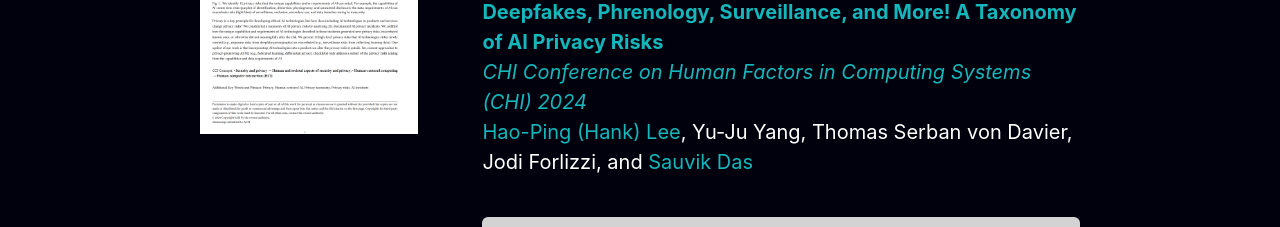
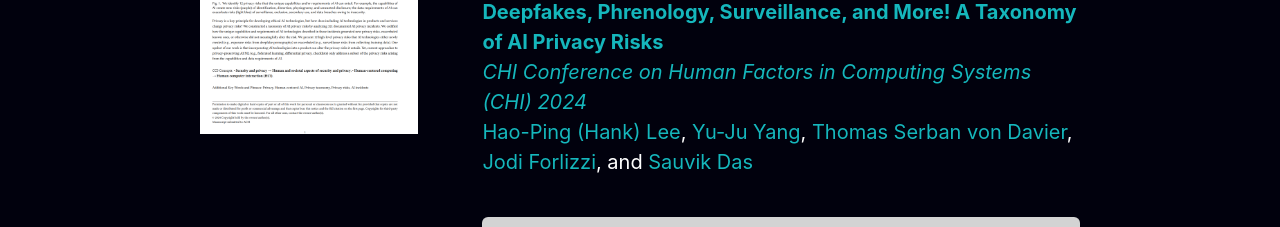
Before and after one commit to hankhplee/aiprivacytaxonomy, a React (Create React App) app: page /#/publication in a window 1280 px wide. Shown: the part 873-1100 px from the top of the page. Built offline with nearby package versions, Linux system fonts and the light colour scheme.

Commit message:
update authors' personal websites

```diff
--- a/src/publication.js
+++ b/src/publication.js
@@ -56,7 +56,7 @@ function Publication() {
           <br/>
           <p><b><a href='https://arxiv.org/abs/2310.07879'>Deepfakes, Phrenology, Surveillance, and More! A Taxonomy of AI Privacy Risks</a></b></p>
           <p><i><a href='https://chi2024.acm.org/'>CHI Conference on Human Factors in Computing Systems (CHI) 2024</a></i></p>
-          <p><a href='https://hankhplee.com/'>Hao-Ping (Hank) Lee</a>, Yu-Ju Yang, Thomas Serban von Davier, Jodi Forlizzi,
+          <p><a href='https://hankhplee.com/'>Hao-Ping (Hank) Lee</a>, <a href='https://www.marisayang.com/'>Yu-Ju Yang</a>, <a href='https://www.linkedin.com/in/thomas-serban-von-davier/'>Thomas Serban von Davier</a>, <a href='https://jodiforlizzi.com/'>Jodi Forlizzi</a>,
               and <a href='http://sauvik.me/'>Sauvik Das</a></p>
           <div className="bibtex-block">
             <div className="bibtex" ref={bibtexRef}>
```
